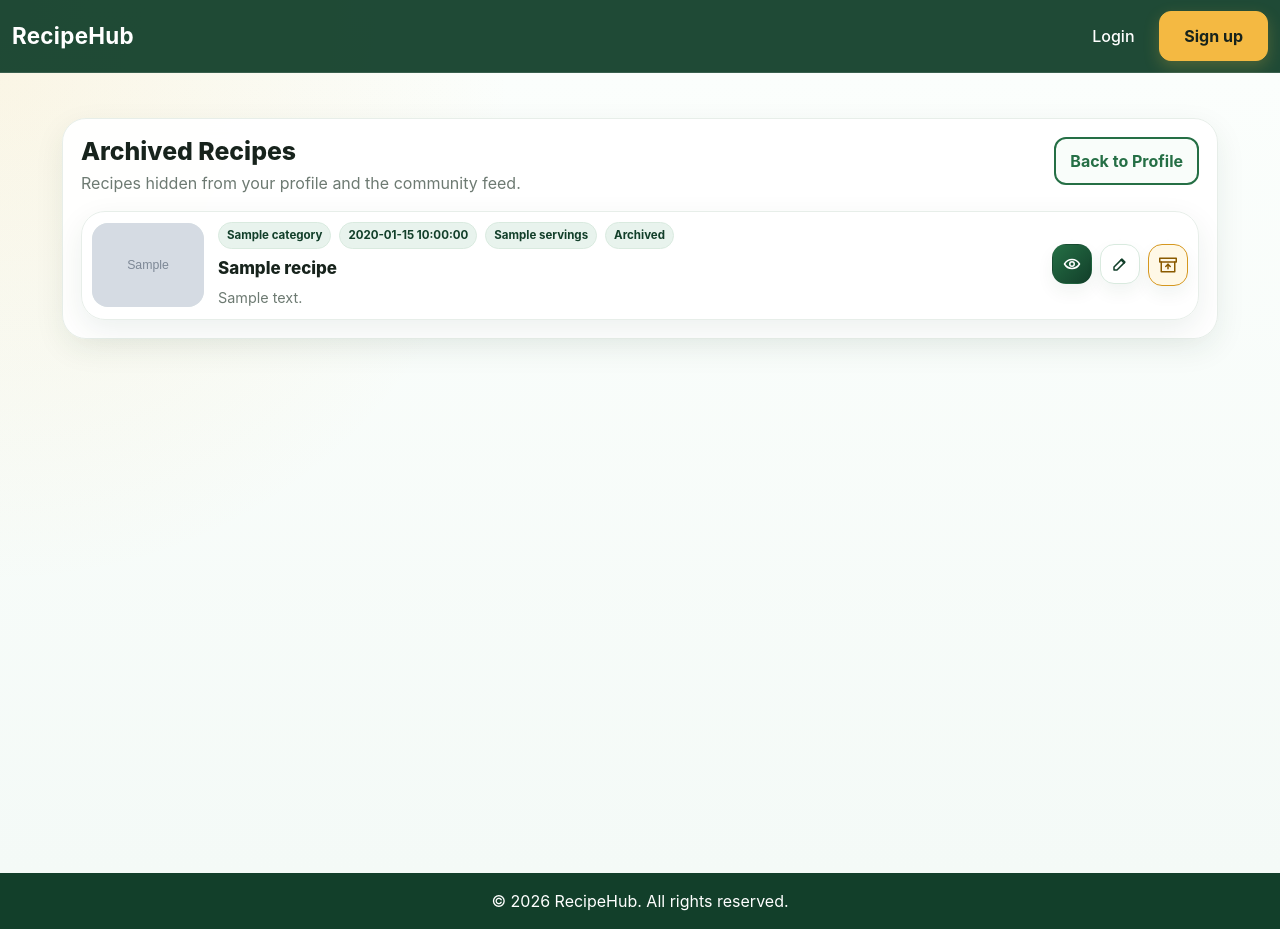
After one commit to NeelPatel-22/Agile-Group-Project, a Flask app: template app/templates/archived_recipes.html in a window 1280 px wide. The commit adds this page. Run offline with Flask 3, Linux system fonts and the light colour scheme; tables that the repository leaves empty hold one stand-in row (values such as "Sample post"); the template is opened without the code that fills it: values that come from a table or form of the project are taken from there, most other values are stand-ins (such as "Sample title", 1, 10 or a date in 2020); grey boxes marked "Sample" are stand-in pictures; some libraries are stand-ins or nearby versions.

Commit message:
Add archived recipes UI and controls

```diff
--- a/app/static/css/profile.css
+++ b/app/static/css/profile.css
@@ -192,7 +192,7 @@
 
 .profile-dashboard {
   display: grid;
-  grid-template-columns: repeat(4, minmax(0, 1fr));
+  grid-template-columns: repeat(auto-fit, minmax(150px, 1fr));
   gap: 10px;
   padding: 10px;
   margin-bottom: 12px;
@@ -424,6 +424,24 @@
   color: #ffffff;
 }
 
+.archive-action,
+.unarchive-action {
+  cursor: pointer;
+}
+
+.archive-action:hover,
+.archived-recipes-page .unarchive-action {
+  background: #fff8e6;
+  border-color: #d5971f;
+  color: #8a5a00;
+}
+
+.archived-recipes-page .unarchive-action:hover {
+  background: var(--primary-color);
+  border-color: var(--primary-color);
+  color: #ffffff;
+}
+
 .empty-profile-card {
   grid-column: 1 / -1;
   background: var(--white);
--- /dev/null
+++ b/app/templates/archived_recipes.html
@@ -0,0 +1,71 @@
+{% extends "base.html" %}
+{% block title %}Archived Recipes | RecipeHub{% endblock %}
+{% block page_css %}<link rel="stylesheet" href="{{ url_for('static', filename='css/profile.css') }}">{% endblock %}
+{% block content %}
+<section class="page-section profile-page archived-recipes-page">
+  <div class="container">
+    <section class="profile-recipes-section">
+      <div class="profile-recipes-header">
+        <div>
+          <h1 class="section-title mb-1">Archived Recipes</h1>
+          <p class="posted-recipes-copy mb-0">Recipes hidden from your profile and the community feed.</p>
+        </div>
+        <a href="{{ url_for('main.profile', user_id=user.id) }}" class="btn btn-outline">Back to Profile</a>
+      </div>
+
+      <div class="profile-recipe-list archived-recipes-list">
+        {% for recipe in archived_recipes %}
+          {% set recipe_image = recipe.image_url %}
+          {% if recipe.image_url and not recipe.image_url.startswith('http://') and not recipe.image_url.startswith('https://') %}
+            {% set recipe_image = url_for('static', filename=recipe.image_url) %}
+          {% elif not recipe.image_url %}
+            {% set recipe_image = 'https://images.unsplash.com/photo-1547592180-85f173990554?auto=format&fit=crop&w=900&q=80' %}
+          {% endif %}
+
+          <article class="profile-recipe-row recipe-card archived-recipe-card" data-recipe-id="{{ recipe.id }}">
+            <img src="{{ recipe_image }}" alt="{{ recipe.title }}" class="recipe-image">
+            <div class="recipe-body">
+              <div class="recipe-card-meta">
+                {% if recipe.category %}<span>{{ recipe.category }}</span>{% endif %}
+                {% if recipe.cook_time %}<span>{{ recipe.cook_time }}</span>{% endif %}
+                {% if recipe.servings %}<span>{{ recipe.servings }}</span>{% endif %}
+                <span>Archived</span>
+              </div>
+              <h3>{{ recipe.title }}</h3>
+              <p>{{ recipe.description[:120] }}{% if recipe.description|length > 120 %}...{% endif %}</p>
+            </div>
+            <div class="recipe-card-actions">
+              <a href="{{ url_for('main.recipe_detail', recipe_id=recipe.id) }}" class="recipe-icon-action view-action" aria-label="View recipe" title="View recipe">
+                <svg viewBox="0 0 24 24" aria-hidden="true" focusable="false">
+                  <path d="M2 12s3.5-6 10-6 10 6 10 6-3.5 6-10 6S2 12 2 12z"></path>
+                  <circle cx="12" cy="12" r="3"></circle>
+                </svg>
+              </a>
+              <a href="{{ url_for('main.edit_recipe', recipe_id=recipe.id) }}" class="recipe-icon-action edit-action" aria-label="Edit recipe" title="Edit recipe">
+                <svg viewBox="0 0 24 24" aria-hidden="true" focusable="false">
+                  <path d="M4 20h4l10.5-10.5-4-4L4 16v4z"></path>
+                  <path d="M13.5 6.5l4 4"></path>
+                </svg>
+              </a>
+              <button class="recipe-icon-action unarchive-action archive-btn" type="button" data-recipe-id="{{ recipe.id }}" data-archive-action="unarchive" aria-label="Unarchive recipe" title="Unarchive recipe">
+                <span class="archive-label visually-hidden">Unarchive Recipe</span>
+                <svg viewBox="0 0 24 24" aria-hidden="true" focusable="false">
+                  <path d="M21 8v13H3V8"></path>
+                  <path d="M1 3h22v5H1z"></path>
+                  <path d="M12 17v-6"></path>
+                  <path d="M9 14l3-3 3 3"></path>
+                </svg>
+              </button>
+            </div>
+          </article>
+        {% else %}
+          <div class="empty-profile-card archived-recipes-empty">
+            <p class="mb-3">No archived recipes yet.</p>
+            <a href="{{ url_for('main.profile', user_id=user.id) }}" class="btn btn-primary">View Posted Recipes</a>
+          </div>
+        {% endfor %}
+      </div>
+    </section>
+  </div>
+</section>
+{% endblock %}
```
Also changed, not shown: app/static/css/recipe_detail.css (+6 -1 lines), app/templates/profile.html (+18 -3 lines), app/templates/recipe_detail.html (+16 -1 lines), app/templates/recipes.html (+10 -0 lines).
